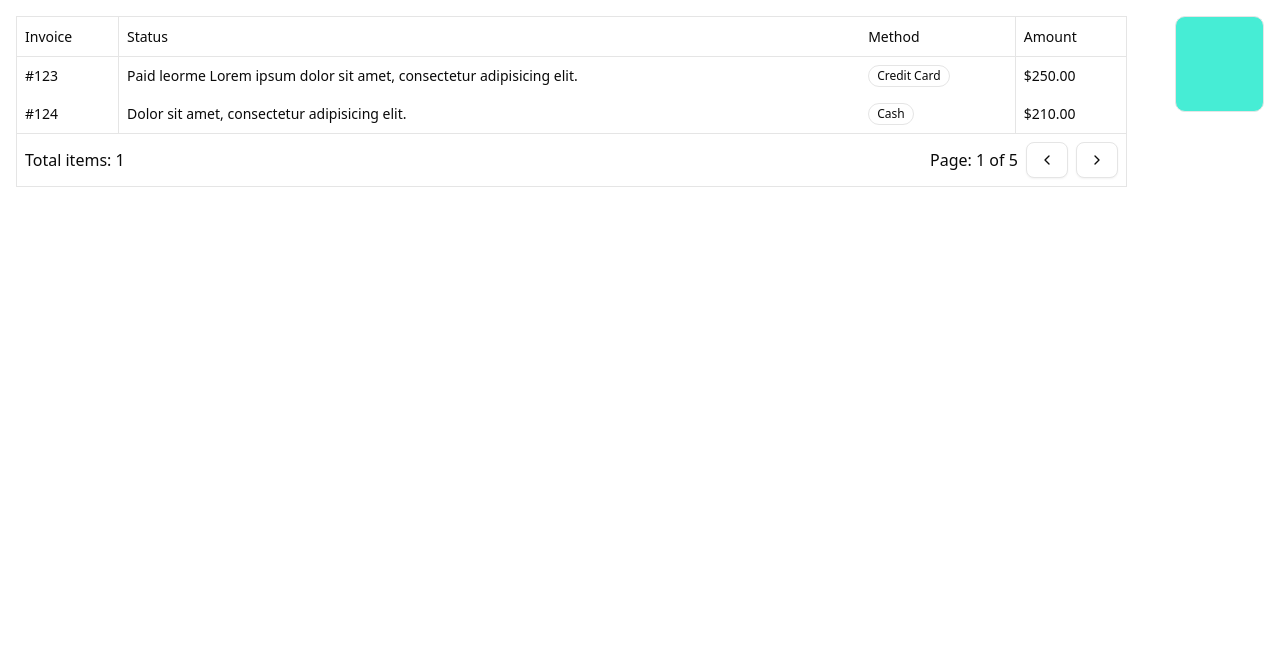
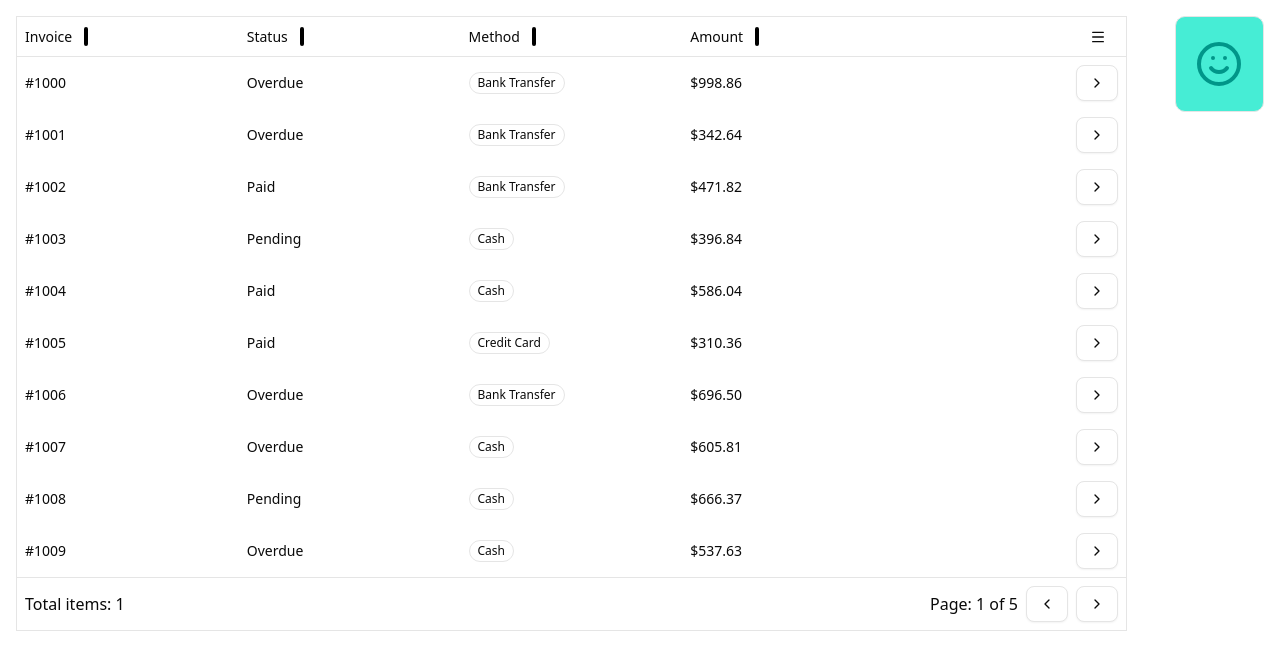
Before and after one commit to rejnowicz281/utab, a React (Vite) app: page / in a window 1280 px wide. Shown: the top 670 px of the page. Built offline with nearby package versions, Linux system fonts and the light colour scheme.

Commit message:
tanstack + resizing

```diff
--- a/package.json
+++ b/package.json
@@ -12,6 +12,7 @@
   "dependencies": {
     "@radix-ui/react-slot": "^1.2.4",
     "@tailwindcss/vite": "^4.1.18",
+    "@tanstack/react-table": "^8.21.3",
     "class-variance-authority": "^0.7.1",
     "clsx": "^2.1.1",
     "lucide-react": "^0.562.0",
--- a/src/App.tsx
+++ b/src/App.tsx
@@ -1,45 +1,77 @@
-import { Table, TableBody, TableCell, TableHead, TableHeader, TableNavigation, TableRow } from "@/components/ui/table";
+import { createColumnHelper, getCoreRowModel } from "@tanstack/react-table";
+import { ChevronRight, Menu, Smile } from "lucide-react";
+import { useMemo } from "react";
+import { TanstackTable } from "./components/organisms/tanstack-table/tanstack-table";
 import { Badge } from "./components/ui/badge";
+import { Button } from "./components/ui/button";
+import { generateMockInvoices, type IInvoice } from "./mock/mock-data";
 
 function App() {
+    const { accessor, display } = createColumnHelper<IInvoice>();
+
+    const columns = useMemo(
+        () => [
+            accessor("id", {
+                cell: ({ getValue }) => `#${getValue()}`,
+                header: "Invoice",
+                id: "id"
+            }),
+            accessor("status", {
+                cell: ({ getValue }) => getValue(),
+                header: "Status",
+                id: "status"
+            }),
+            accessor("method", {
+                cell: ({ getValue }) => <Badge variant="outline">{getValue()}</Badge>,
+                header: "Method",
+                id: "method"
+            }),
+            accessor("amount", {
+                cell: ({ getValue }) => `$${getValue().toFixed(2)}`,
+                header: "Amount",
+                id: "amount"
+            }),
+            display({
+                id: "actions",
+                enableResizing: false,
+                header: () => (
+                    <div className="text-right">
+                        <Button variant="ghost">
+                            <Menu />
+                        </Button>
+                    </div>
+                ),
+                cell: () => (
+                    <div className="text-right">
+                        <Button variant="outline">
+                            <ChevronRight />
+                        </Button>
+                    </div>
+                )
+            })
+        ],
+        []
+    );
+
     return (
         <div className="flex gap-12 p-4">
-            <Table
+            <TanstackTable
+                options={{
+                    data: generateMockInvoices(10),
+                    columns,
+                    getCoreRowModel: getCoreRowModel(),
+                    columnResizeMode: "onChange",
+                    defaultColumn: {
+                        minSize: 150,
+                        maxSize: 800
+                    }
+                }}
                 id="invoices-table"
-                containerProps={{
-                    className: "border",
-                    children: <TableNavigation aria-label="Table controls" aria-controls="invoices-table" />
-                }}
-            >
-                <TableHeader>
-                    <TableRow>
-                        <TableHead sticky="left">Invoice</TableHead>
-                        <TableHead>Status</TableHead>
-                        <TableHead>Method</TableHead>
-                        <TableHead sticky="right">Amount</TableHead>
-                    </TableRow>
-                </TableHeader>
-                <TableBody>
-                    <TableRow>
-                        <TableCell sticky="left">#123</TableCell>
-                        <TableCell>Paid leorme Lorem ipsum dolor sit amet, consectetur adipisicing elit.</TableCell>
-                        <TableCell>
-                            <Badge variant="outline">Credit Card</Badge>
-                        </TableCell>
-                        <TableCell sticky="right">$250.00</TableCell>
-                    </TableRow>
-                    <TableRow>
-                        <TableCell sticky="left">#124</TableCell>
-                        <TableCell>Dolor sit amet, consectetur adipisicing elit.</TableCell>
-                        <TableCell>
-                            <Badge variant="outline">Cash</Badge>
-                        </TableCell>
-                        <TableCell sticky="right">$210.00</TableCell>
-                    </TableRow>
-                </TableBody>
-            </Table>
+            />
 
-            <div className="border bg-teal-300 rounded-lg p-4 h-24 w-24"></div>
+            <div className="border bg-teal-300 rounded-lg flex items-center justify-center p-4 h-24 w-24">
+                <Smile className="text-teal-600" size={48} />
+            </div>
         </div>
     );
 }
--- /dev/null
+++ b/src/components/organisms/tanstack-table/tanstack-table.tsx
@@ -0,0 +1,99 @@
+import { Table, TableBody, TableCell, TableHead, TableHeader, TableNavigation, TableRow } from "@/components/ui/table";
+import { cn } from "@/lib/utils";
+import { flexRender, useReactTable, type TableOptions } from "@tanstack/react-table";
+import { useMemo } from "react";
+
+function TanstackTable<T>({
+    options,
+    id,
+    stickyLeft = true,
+    stickyRight = true
+}: {
+    options: TableOptions<T>;
+    id: string;
+    stickyLeft?: boolean;
+    stickyRight?: boolean;
+}) {
+    const table = useReactTable(options);
+
+    const columnSizeVars = useMemo(() => {
+        const headers = table.getFlatHeaders();
+        const colSizes: { [key: string]: number } = {};
+        for (let i = 0; i < headers.length; i++) {
+            const header = headers[i]!;
+            colSizes[`--header-${header.id}-size`] = header.getSize();
+            colSizes[`--col-${header.column.id}-size`] = header.column.getSize();
+        }
+        return colSizes;
+    }, [table.getState().columnSizingInfo, table.getState().columnSizing]);
+
+    return (
+        <Table
+            id={id}
+            containerProps={{
+                style: { ...columnSizeVars },
+                className: "border",
+                children: <TableNavigation aria-label="Table controls" aria-controls={id} />
+            }}
+        >
+            <TableHeader>
+                {table.getHeaderGroups().map((headerGroup) => (
+                    <TableRow key={headerGroup.id}>
+                        {headerGroup.headers.map((header, idx) => (
+                            <TableHead
+                                style={{ width: `calc(var(--header-${header?.id}-size) * 1px)` }}
+                                sticky={
+                                    stickyLeft && idx === 0
+                                        ? "left"
+                                        : stickyRight && idx === headerGroup.headers.length - 1
+                                        ? "right"
+                                        : undefined
+                                }
+                                className="relative"
+                                key={header.id}
+                            >
+                                {flexRender(header.column.columnDef.header, header.getContext())}
+                                {header.column.columnDef.enableResizing !== false ? (
+                                    <div
+                                        className={cn(
+                                            "w-1 absolute h-[50%] rounded-full ml-3 inline-block cursor-e-resize",
+                                            header.column.getIsResizing() ? "bg-gray-500" : "bg-black"
+                                        )}
+                                        onDoubleClick={header.column.resetSize}
+                                        onMouseDown={header.getResizeHandler()}
+                                        onTouchStart={header.getResizeHandler()}
+                                    />
+                                ) : null}
+                            </TableHead>
+                        ))}
+                    </TableRow>
+                ))}
+            </TableHeader>
+            <TableBody>
+                {table.getRowModel().rows.map((row) => (
+                    <TableRow key={row.id}>
+                        {row.getVisibleCells().map((cell, idx) => (
+                            <TableCell
+                                style={{
+                                    width: `calc(var(--col-${cell.column.id}-size) * 1px)`
+                                }}
+                                sticky={
+                                    stickyLeft && idx === 0
+                                        ? "left"
+                                        : stickyRight && idx === row.getVisibleCells().length - 1
+                                        ? "right"
+                                        : undefined
+                                }
+                                key={cell.id}
+                            >
+                                {flexRender(cell.column.columnDef.cell, cell.getContext())}
+                            </TableCell>
+                        ))}
+                    </TableRow>
+                ))}
+            </TableBody>
+        </Table>
+    );
+}
+
+export { TanstackTable };
--- a/src/components/ui/table.tsx
+++ b/src/components/ui/table.tsx
@@ -1,7 +1,7 @@
 import * as React from "react";
 
 import { cn } from "@/lib/utils";
-import { ChevronLeft } from "lucide-react";
+import { ChevronLeft, ChevronRight } from "lucide-react";
 import { Button } from "./button";
 
 function Table({
@@ -60,8 +60,8 @@ function TableHead({ className, sticky, ...props }: ITableHeadProps) {
             data-slot="table-head"
             className={cn(
                 "border-b text-foreground h-10 px-2 text-left align-middle font-medium whitespace-nowrap",
-                sticky === "left" && "sticky top-0 left-0 bg-white border-r",
-                sticky === "right" && "sticky top-0 right-0 bg-white border-l",
+                sticky === "left" && "sticky top-0 left-0 bg-white",
+                sticky === "right" && "sticky top-0 right-0 bg-white",
                 className
             )}
             {...props}
@@ -79,8 +79,8 @@ function TableCell({ className, sticky, ...props }: ITableCellProps) {
             data-slot="table-cell"
             className={cn(
                 "p-2 align-middle whitespace-nowrap",
-                sticky === "left" && "sticky top-0 left-0 bg-white border-r",
-                sticky === "right" && "sticky top-0 right-0 bg-white border-l",
+                sticky === "left" && "sticky top-0 left-0 bg-white",
+                sticky === "right" && "sticky top-0 right-0 bg-white",
                 className
             )}
             {...props}
@@ -108,7 +108,7 @@ function TableNavigation({ className, ...props }: React.ComponentProps<"div">) {
                     <ChevronLeft />
                 </Button>
                 <Button variant="outline">
-                    <ChevronLeft className="rotate-180" />
+                    <ChevronRight />
                 </Button>
             </div>
         </div>
--- /dev/null
+++ b/src/mock/mock-data.ts
@@ -0,0 +1,41 @@
+export interface IInvoice {
+    id: number;
+    status: string;
+    method: string;
+    amount: number;
+}
+
+export const MOCK_INVOICES: IInvoice[] = [
+    {
+        id: 123,
+        status: "Paid lorem Lorem ipsum dolor sit amet, consectetur adipisicing elit.",
+        method: "Credit Card",
+        amount: 250
+    },
+    {
+        id: 124,
+        status: "Dolor sit amet, consectetur adipisicing elit.",
+        method: "Cash",
+        amount: 210
+    },
+    {
+        id: 125,
+        status: "Pending payment for services rendered.",
+        method: "Bank Transfer",
+        amount: 300
+    },
+    {
+        id: 126,
+        status: "Overdue invoice, please settle immediately.",
+        method: "Credit Card",
+        amount: 150
+    }
+];
+
+export const generateMockInvoices = (count = 1000): IInvoice[] =>
+    Array.from({ length: count }, (_, index) => ({
+        id: 1000 + index,
+        status: ["Paid", "Pending", "Overdue"][Math.floor(Math.random() * 3)],
+        method: ["Credit Card", "Cash", "Bank Transfer"][Math.floor(Math.random() * 3)],
+        amount: parseFloat((Math.random() * 1000).toFixed(2))
+    }));
```
Also changed, not shown: 1 other file (tests, documents, lock files or other folders).
